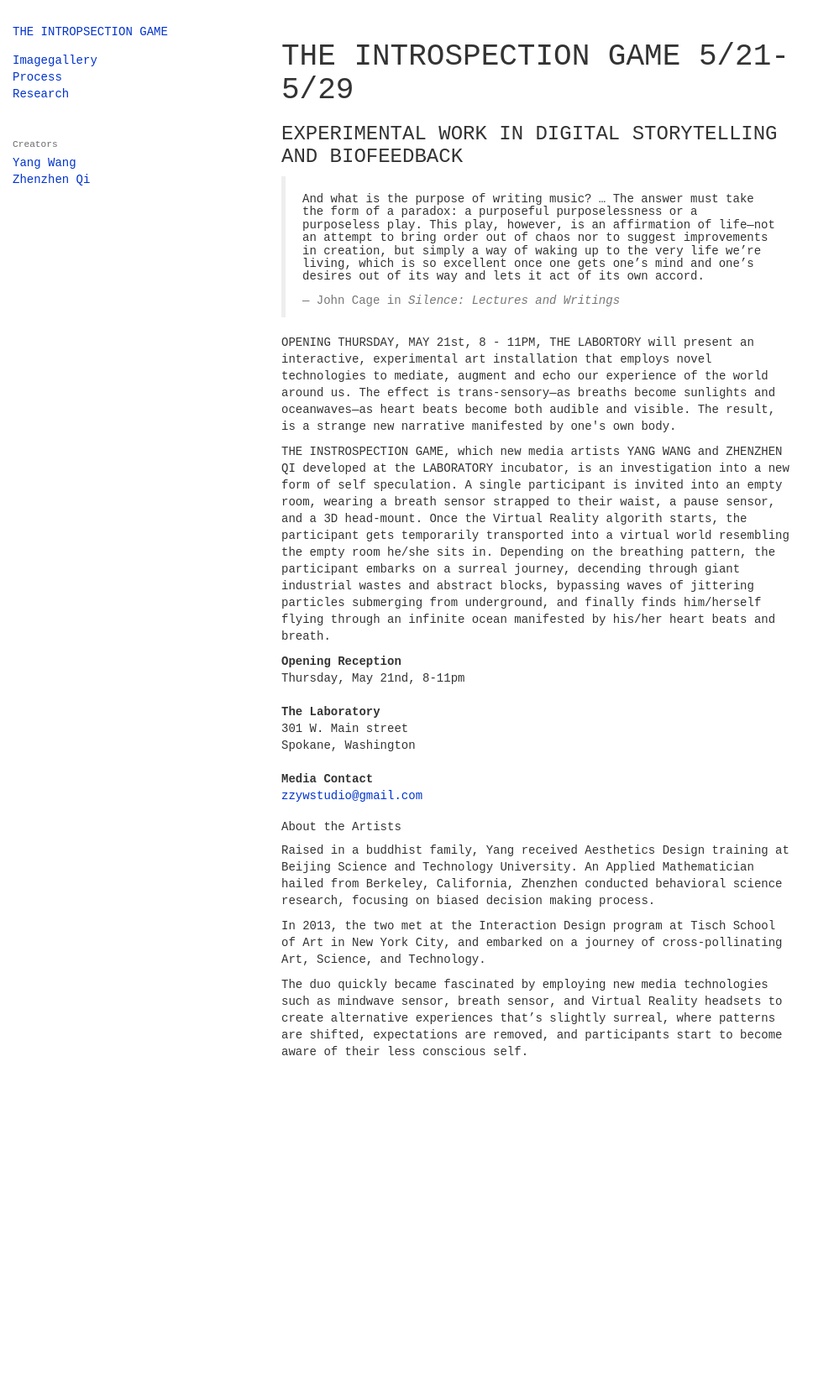
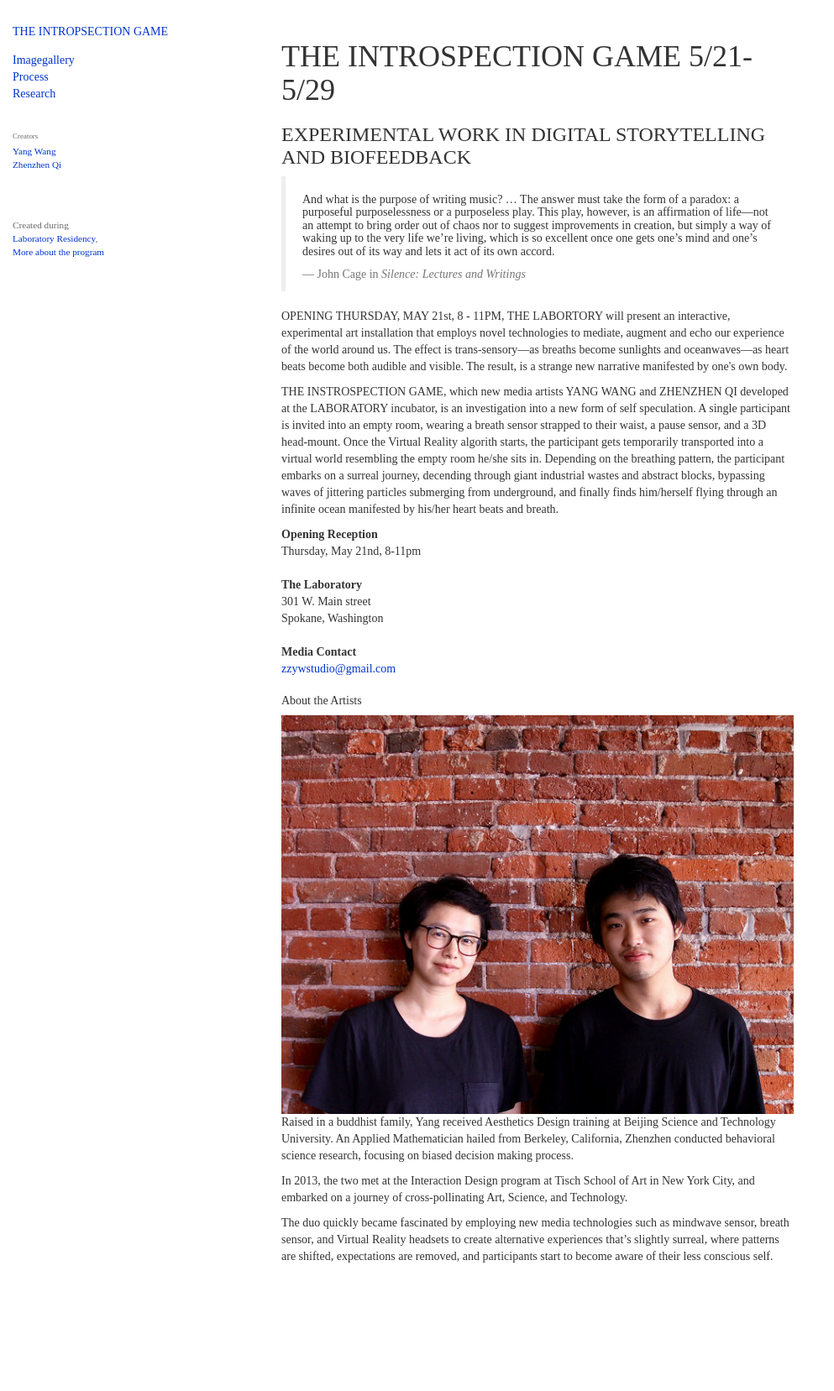
Before and after one commit to ZZYW/TheIntrospectionGame, a Jekyll site: the page built from index.html, in a window 1280 px wide. Shown: the whole page at 84% size, without its empty margins (0-993 px from the left). Built offline with Jekyll 4.4.1, drawn with Linux system fonts in a browser that asks for light colours; nearby versions of some CDN libraries; before the commit the page ends 1413 px from its top, so only the background shows below that.

Commit message:
added credits

```diff
--- a/_includes/menu.html
+++ b/_includes/menu.html
@@ -10,10 +10,17 @@
 </div>
 
 
-<div id="links">
-<div class="creators">
-    <div class="caption-text">Creators</div>
-    <div id="wangyang"><a href="yangwang.info">Yang Wang</a></div>
-    <div id="zhenzhenqi"><a href="zhenzhenqi.info">Zhenzhen Qi</a></div>
+<div id="links" class="caption-text">
+	<div class="creators">
+	    <div class="caption-text">Creators</div>
+	    <div id="wangyang"><a href="http://yangwang.info">Yang Wang</a></div>
+	    <div id="zhenzhenqi"><a href="http://zhenzhenqi.info">Zhenzhen Qi</a></div>
+	</div>
+
+
+	<div class="credits">
+	    <div>Created during<br><a href="http://laboratoryspokane.com/">Laboratory Residency</a>,<br>
+	    <a href="http://residency.laboratoryspokane.com/">More about the program</a></div>
+    </div>
+
 </div>
-</div>
--- a/css/main.scss
+++ b/css/main.scss
@@ -5,7 +5,7 @@ $caption-color: #6B6B6B;
 
 body {
 	padding-bottom: 10em;
-	font-family: monospace;
+	font-family: serif;
 }
 
 a {
@@ -48,6 +48,11 @@ a {
 	margin-bottom: 1em;
 }
 #links{
+
+	.credits{
+		margin-top: 5em;
+	}
+
 	margin-top: 3em;
 	@media screen and ( max-width: 769px ){
 		margin-top: 0;
@@ -59,6 +64,8 @@ a {
 
 }
 #menu-list {
+
+
 
 	& > div{
 		@media screen and ( max-width: 769px ){
--- a/index.html
+++ b/index.html
@@ -40,6 +40,7 @@ layout: default
 
 
 <h5>About the Artists</h5>
+<img src="{{ "/img/artist_profile.jpg" | prepend: site.baseurl }}" class="img-responsive" />
 <p>Raised in a buddhist family, Yang received Aesthetics Design training at Beijing Science and Technology University.  An Applied Mathematician hailed from Berkeley, California, Zhenzhen conducted behavioral science research, focusing on biased decision making process.</p>
 
 <p>In 2013, the two met at the Interaction Design program at Tisch School of Art in New York City, and embarked on a journey of cross-pollinating Art, Science, and Technology.</p>
```
Also changed, not shown: _posts/2015-5-1-Research.html (+4 -4 lines), img/artist_profile.jpg (added).
